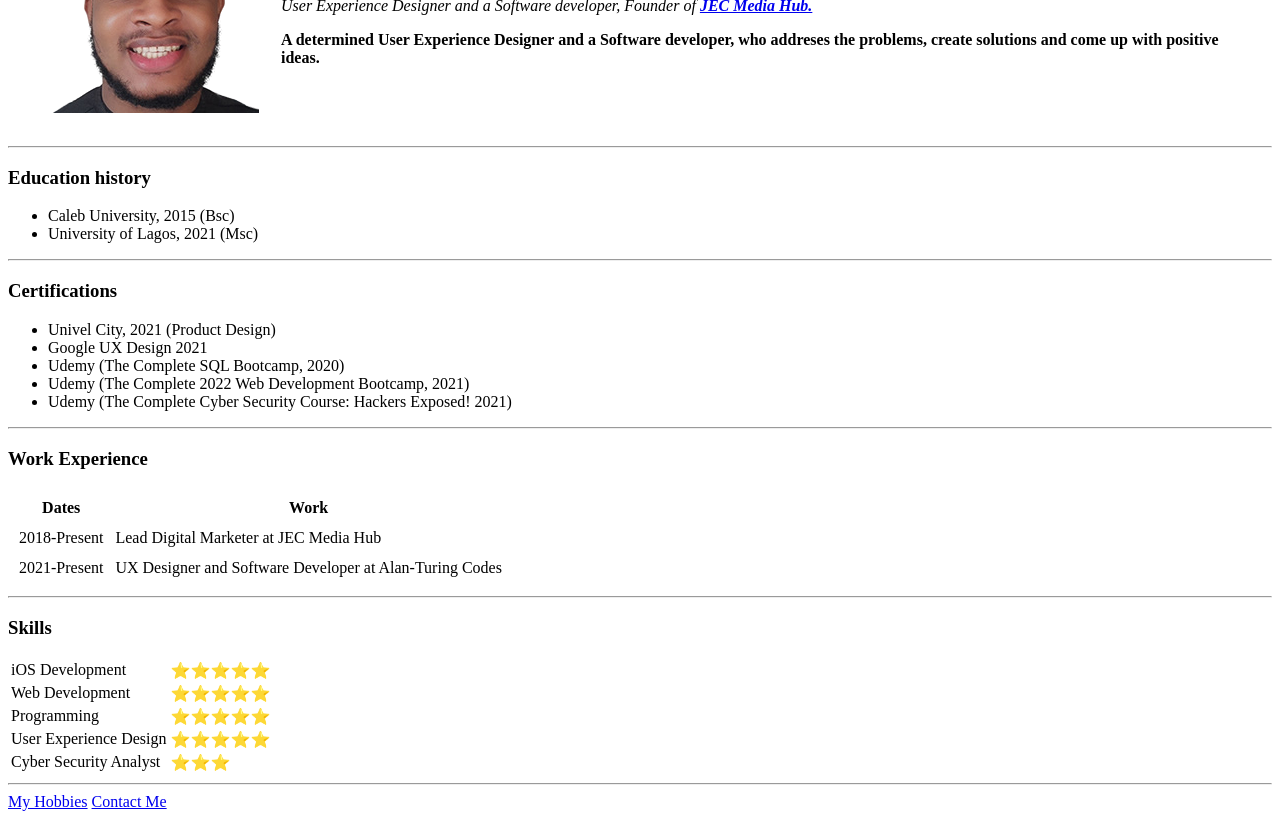
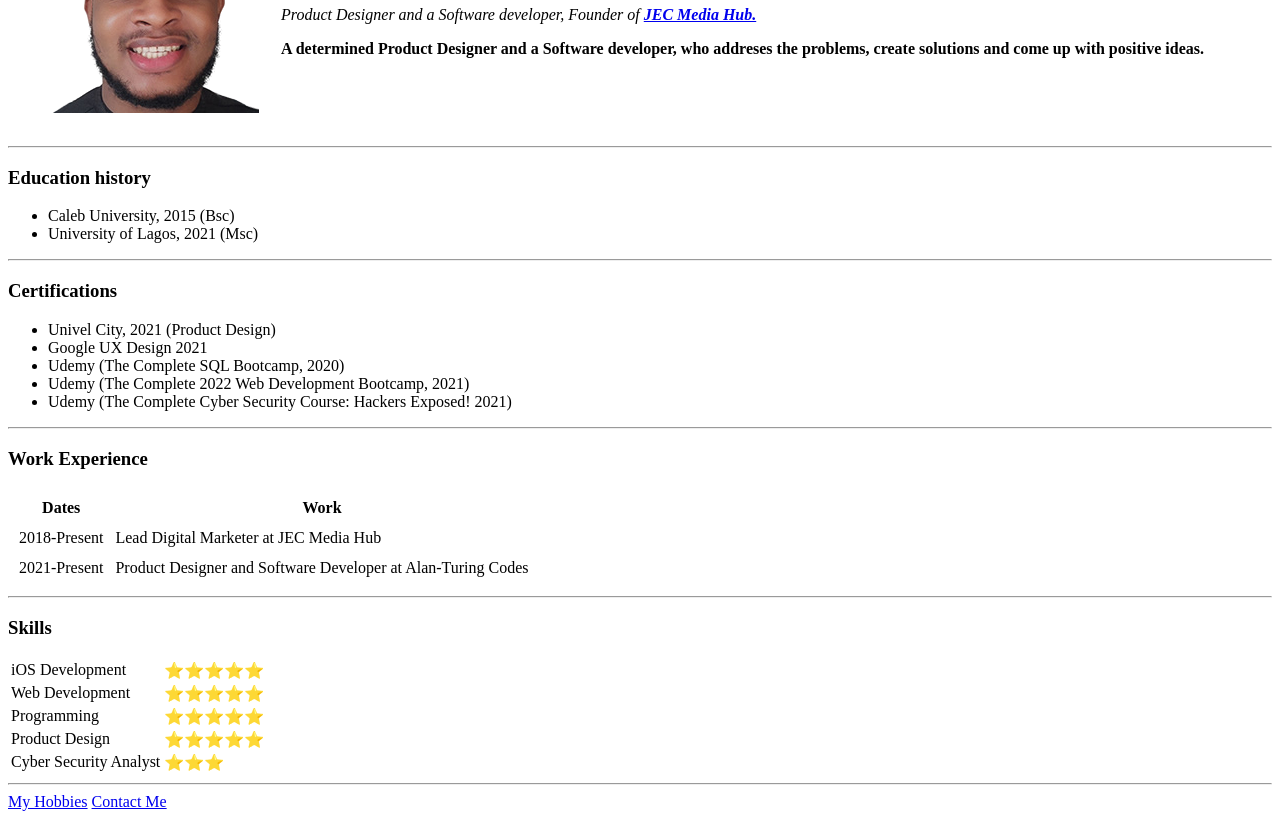
Before and after one commit to Ebuka500/Ebuka-CV, a plain HTML site: page index.html in a window 1280 px wide. Shown: the part 146-965 px from the top of the page. Drawn offline with Linux system fonts and the light colour scheme.

Commit message:
Update index.html

```diff
--- a/index.html
+++ b/index.html
@@ -3,14 +3,17 @@
    <head>
     <meta charset="utf-8">
     <title>Chukwuebuka's Personal Site</title>
+    <link rel="stylesheet" href="css/styles.css">
+
      </head>
+
      <body>
        <table cellspacing="20">
          <tr>
            <td><img src="chukwuebuka_profile_picture.png" alt="chukwuebuka profile picture"></td>
             <td><h1>Chukwuebuka Joshua Ezeokechukwu</h1>
-            <p><em>User Experience Designer and a Software developer, Founder of <strong><a href="https://nigeria24.me/jec-media-hub">JEC Media Hub.</a></em></p>
-            <p>A determined User Experience Designer and a Software developer, who addreses the problems, create solutions and come up with positive ideas.</p></td>
+            <p><em>Product Designer and a Software developer, Founder of <strong><a href="https://nigeria24.me/jec-media-hub">JEC Media Hub.</a></em></p>
+            <p>A determined Product Designer and a Software developer, who addreses the problems, create solutions and come up with positive ideas.</p></td>
          </tr>
        </table>
 <hr>
@@ -49,7 +52,7 @@
   </tr>
   <tr>
     <td>2021-Present</td>
-    <td>UX Designer and Software Developer at Alan-Turing Codes</td>
+    <td>Product Designer and Software Developer at Alan-Turing Codes</td>
   </tr>
 </table>
 </tbody>
@@ -70,7 +73,7 @@
           <td>⭐⭐⭐⭐⭐</td>
         </tr>
         <tr>
-          <td>User Experience Design</td>
+          <td>Product Design</td>
           <td>⭐⭐⭐⭐⭐</td>
         </tr>
         <tr>
```
